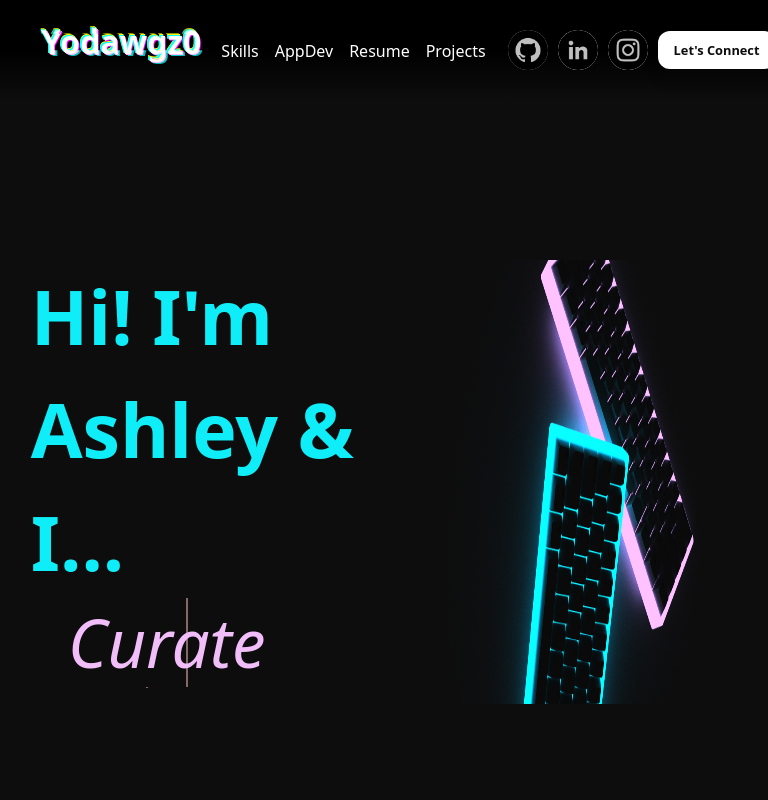
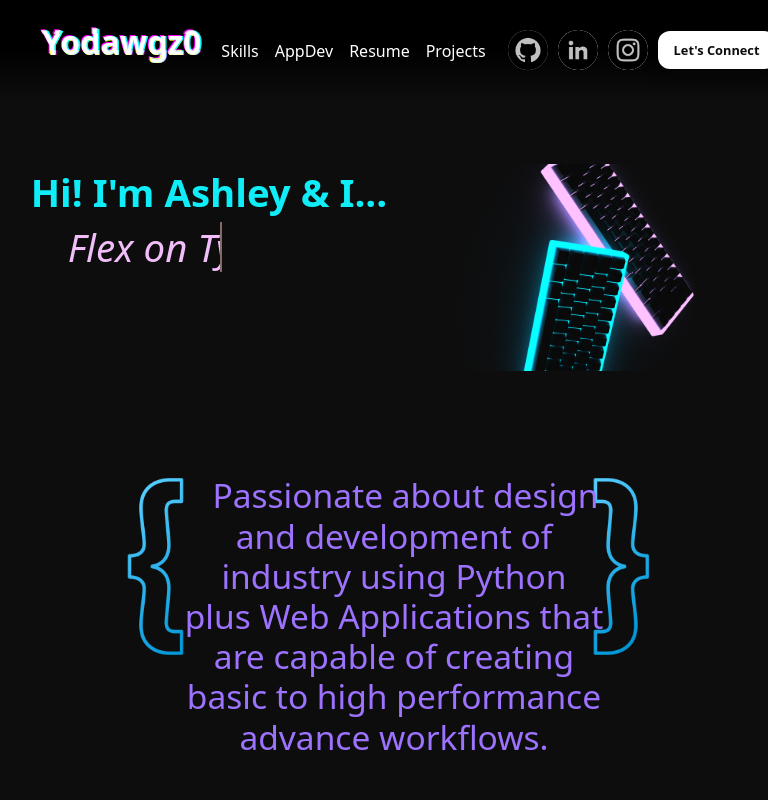
Before and after one commit to Yodawgz0/yodawgz0.github.io, a React (Create React App) app: page / in a window 768 px wide. Shown: the top 800 px of the page. Built offline with nearby package versions, Linux system fonts and the light colour scheme.

Commit message:
animation mid screen

```diff
--- a/src/Styles/homePageStyle.scss
+++ b/src/Styles/homePageStyle.scss
@@ -10,23 +10,25 @@
 }
 .wrapper .static-txt {
   color: #0feef8;
-  font-size: 470%;
+  font-size: 5vw;
   font-weight: 600;
 }
 .wrapper .dynamic-txts {
   margin-left: 5px;
   height: 90px;
   line-height: 90px;
+  margin-bottom: 20px;
   overflow: hidden;
 }
 .dynamic-txts li {
   list-style: none;
   font-style: italic;
   color: #f2befa;
-  font-size: 420%;
+  font-size: 5vw;
   font-weight: 500;
   position: relative;
   top: 0;
+
   animation: slide 12s steps(4) infinite;
 }
 @keyframes slide {
@@ -43,7 +45,7 @@
   content: "";
   position: absolute;
   left: 0;
-  height: 100%;
+  height: 130%;
   width: 100%;
   background: #0d0d0d;
   border-left: 2px solid #866868;
@@ -64,6 +66,23 @@
 }
 
 @media screen and (min-width: 480px) and (max-width: 1000px) {
-  .wrapper .static-txt {
+  .wrapper {
+    padding-top: 4em;
+  }
+  .dynamic-txts li {
+    transform: translateY(-0.4em);
+    animation: slide 12s steps(4) infinite;
+  }
+  .dynamic-txts li span::after {
+    animation: typing 3s steps(11) infinite;
+  }
+  @keyframes slide {
+    100% {
+      top: -320px;
+    }
+  }
+  .wrapper .dynamic-txts {
+    height: 50px;
+    line-height: 80px;
   }
 }
```
